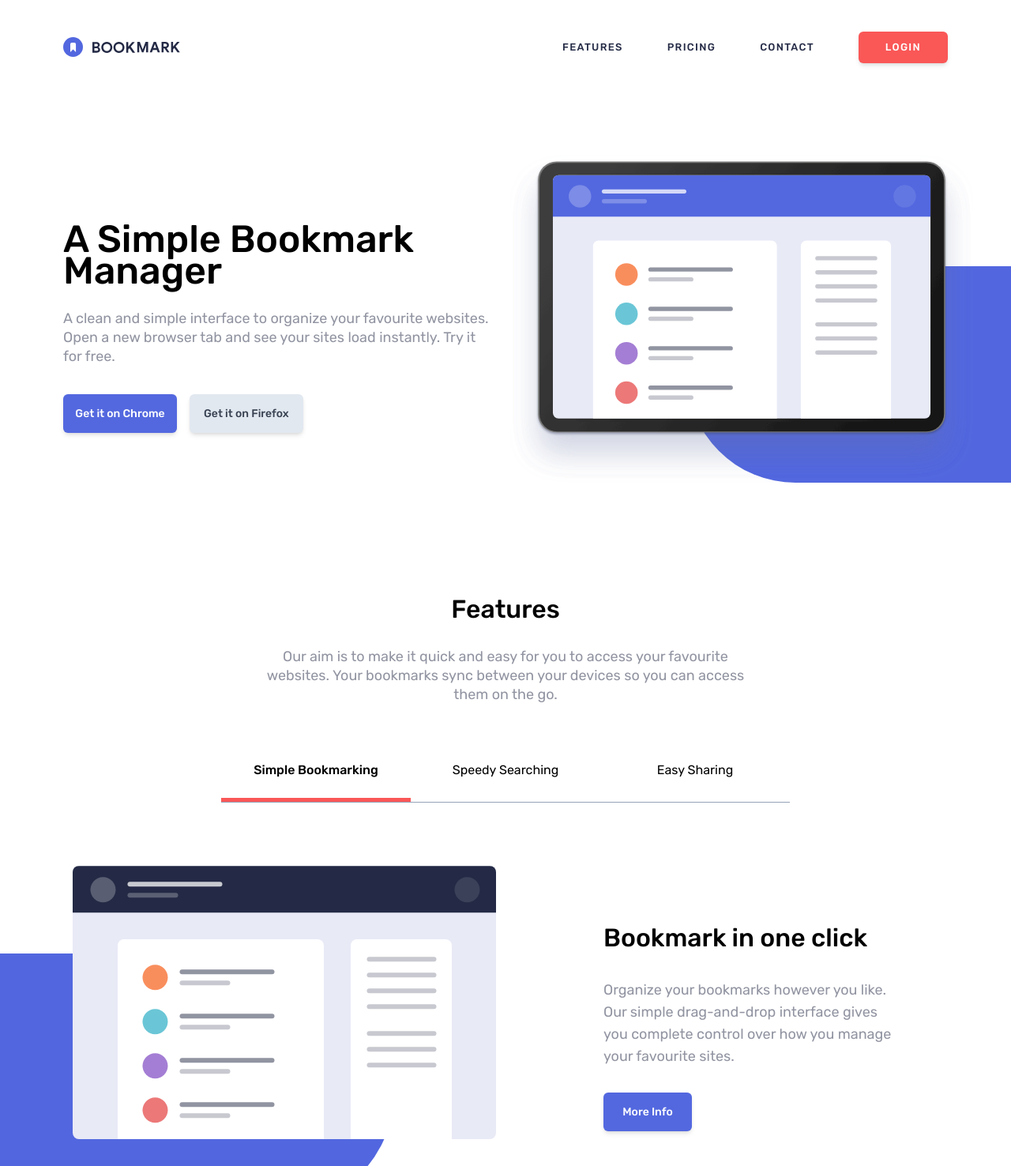
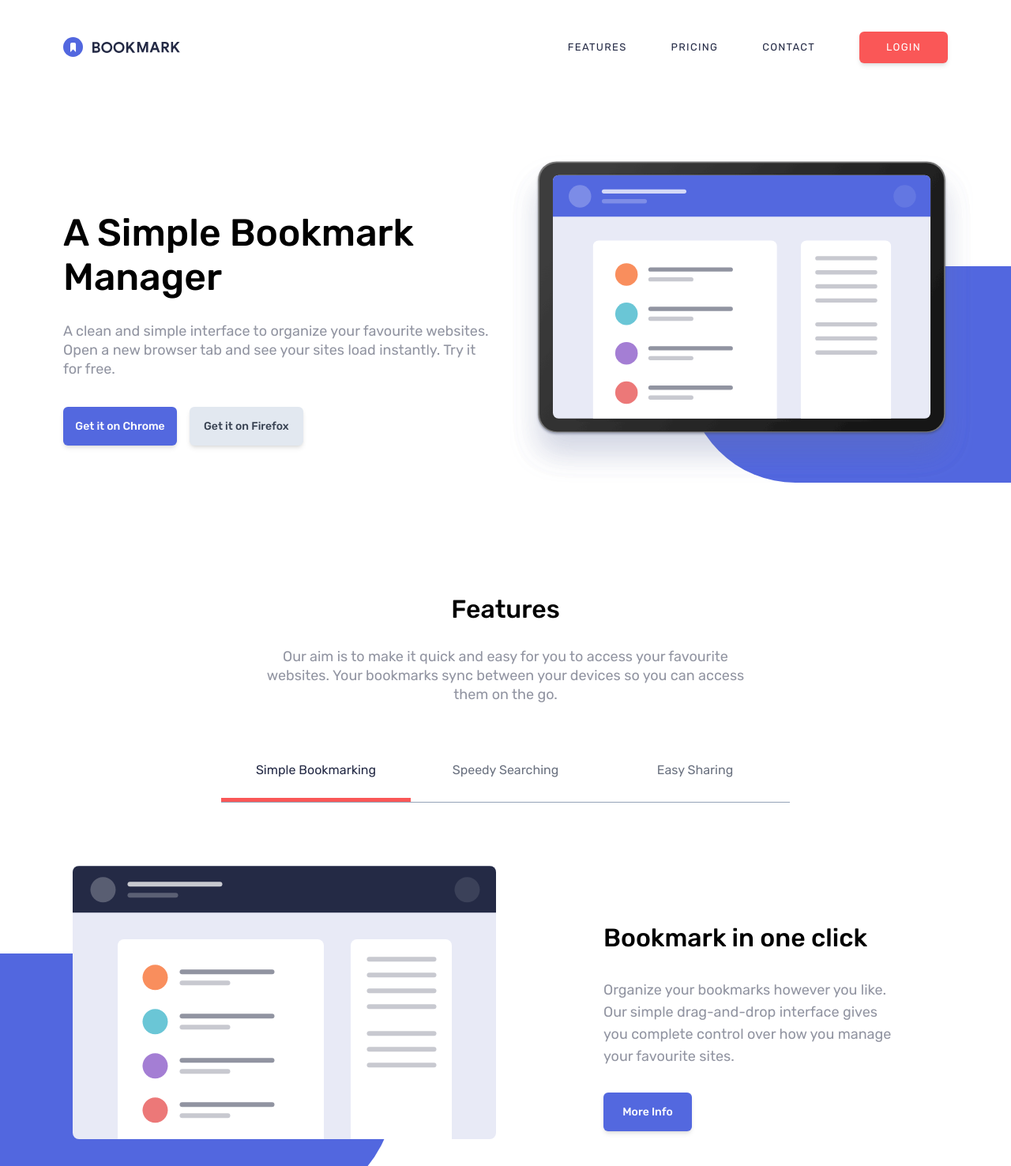
Before and after one commit to DorottyaB/bookmark-landing-page, a website: page index.html in a window 1280 px wide. Shown: the top 1476 px of the page at 79% size. Drawn offline with Linux system fonts and the light colour scheme.

Commit message:
change line height and font color

```diff
--- a/index.html
+++ b/index.html
@@ -52,20 +52,20 @@
           <li
             class="py-6 border-t-[1px] border-slate-500 lg:border-none lg:py-0 lg:hover:text-softRed"
           >
-            <a class="uppercase tracking-widest lg:font-medium" href="#">Features</a>
+            <a class="uppercase tracking-widest" href="#">Features</a>
           </li>
           <li
             class="py-6 border-t-[1px] border-slate-500 lg:border-none lg:py-0 lg:hover:text-softRed"
           >
-            <a class="uppercase tracking-widest lg:font-medium" href="#">Pricing</a>
+            <a class="uppercase tracking-widest" href="#">Pricing</a>
           </li>
           <li
             class="py-6 mb-6 border-y-[1px] border-slate-500 lg:border-none lg:mb-0 lg:py-0 lg:hover:text-softRed"
           >
-            <a class="uppercase tracking-widest lg:font-medium" href="#">Contact</a>
+            <a class="uppercase tracking-widest" href="#">Contact</a>
           </li>
           <button
-            class="w-full uppercase tracking-widest lg:font-medium py-3 border-2 border-white rounded-md lg:border-transparent lg:text-white lg:bg-softRed lg:py-2 lg:px-8 lg:shadow-md lg:hover:text-softRed lg:hover:bg-transparent lg:hover:border-softRed lg:hover:cursor-pointer"
+            class="w-full uppercase tracking-widest py-3 border-2 border-white rounded-md lg:border-transparent lg:text-white lg:bg-softRed lg:py-2 lg:px-8 lg:shadow-md lg:hover:text-softRed lg:hover:bg-transparent lg:hover:border-softRed lg:hover:cursor-pointer"
           >
             Login
           </button>
@@ -90,7 +90,7 @@
       <div
         class="text-center px-7 md:px-40 lg:px-0 lg:pl-20 xl:pl-40 lg:text-left lg:max-w-[700px] lg:self-center lg:flex-1"
       >
-        <h1 class="text-3xl font-medium leading-10 lg:text-5xl">
+        <h1 class="text-3xl font-medium leading-[3.5rem] lg:text-5xl">
           A Simple Bookmark<br />
           Manager
         </h1>
@@ -133,21 +133,21 @@
           />
           <label
             for="simpleBookmarking"
-            class="border-y-[1px] border-slate-400 py-4 relative lg:border-t-0 lg:w-60 lg:pb-7 lg:hover:cursor-pointer"
+            class="text-gray-500 border-y-[1px] border-slate-400 py-4 relative lg:border-t-0 lg:w-60 lg:pb-7 lg:hover:cursor-pointer"
           >
             Simple Bookmarking
           </label>
           <input type="radio" class="features-radio" name="features" id="speedySearching" />
           <label
             for="speedySearching"
-            class="border-b-[1px] border-slate-400 py-4 relative lg:w-60 lg:pb-7 lg:hover:cursor-pointer"
+            class="text-gray-500 border-b-[1px] border-slate-400 py-4 relative lg:w-60 lg:pb-7 lg:hover:cursor-pointer"
           >
             Speedy Searching
           </label>
           <input type="radio" class="features-radio" name="features" id="easySharing" />
           <label
             for="easySharing"
-            class="border-b-[1px] border-slate-400 py-4 relative lg:w-60 lg:pb-7 lg:hover:cursor-pointer"
+            class="text-gray-500 border-b-[1px] border-slate-400 py-4 relative lg:w-60 lg:pb-7 lg:hover:cursor-pointer"
           >
             Easy Sharing
           </label>
```
Also changed, not shown: dist/output.css.
